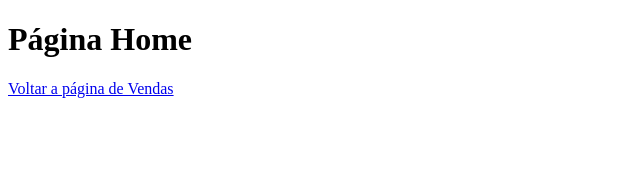
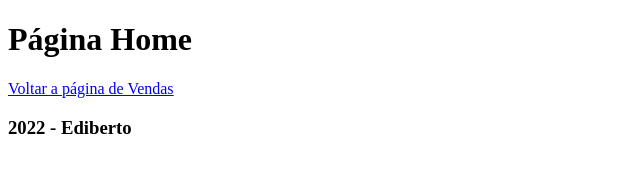
Before and after one commit to edibertoalves/aulagithub, a plain HTML site: page index.html in a window 1280 px wide. Shown: the whole page, without its empty margins (0-640 px from the left). Drawn offline with Linux system fonts and the light colour scheme.

Commit message:
Inclusão de Nome

```diff
--- a/index.html
+++ b/index.html
@@ -9,5 +9,7 @@
 <body>
     <h1>Página Home</h1>
     <a href="vendas.html">Voltar a página de Vendas</a>
+
+    <h3>2022 - Ediberto</h3>
 </body>
 </html>
```
